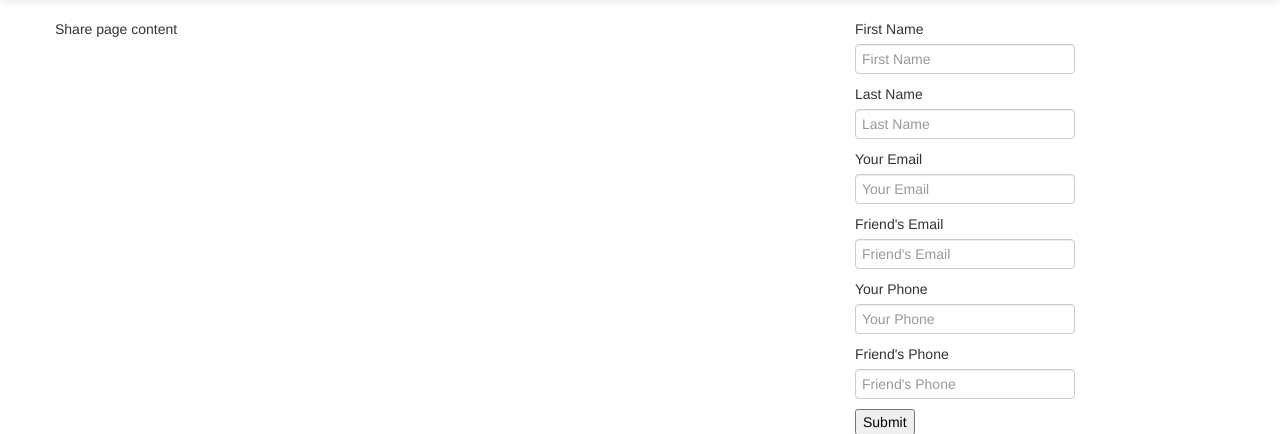
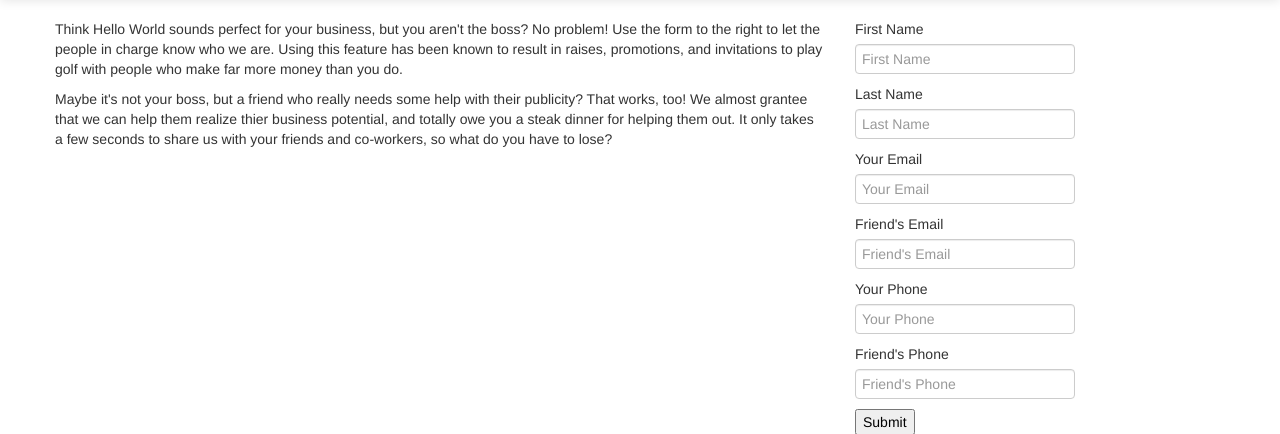
Before and after one commit to c1phr/cs399_agency, a Django app: page /share/ in a window 1280 px wide. Shown: the part 41-475 px from the top of the page. Run offline with Django 3.2, Linux system fonts and the light colour scheme; some libraries are stand-ins or nearby versions.

Commit message:
Finished fleshing out content on the share page

```diff
--- a/agencyProject/agencyProject/templates/share.html
+++ b/agencyProject/agencyProject/templates/share.html
@@ -7,7 +7,17 @@
 {% load bootstrap3 %}
 <div class="row">
     <div class="span8">
-        <p>Share page content</p>
+        <p>
+            Think Hello World sounds perfect for your business, but you aren't the boss? No problem! Use the form to the right
+            to let the people in charge know who we are. Using this feature has been known to result in raises, promotions, and
+            invitations to play golf with people who make far more money than you do.
+        </p>
+        <p>
+            Maybe it's not your boss, but a friend who really needs some help with their publicity? That works, too!
+            We almost grantee that we can help them realize thier business potential, and totally owe you a steak dinner
+            for helping them out. It only takes a few seconds to share us with your friends and co-workers, so what do
+            you have to lose?
+        </p>
     </div>
     <div class="span4">
         <form action="/share/" method="post">
```
